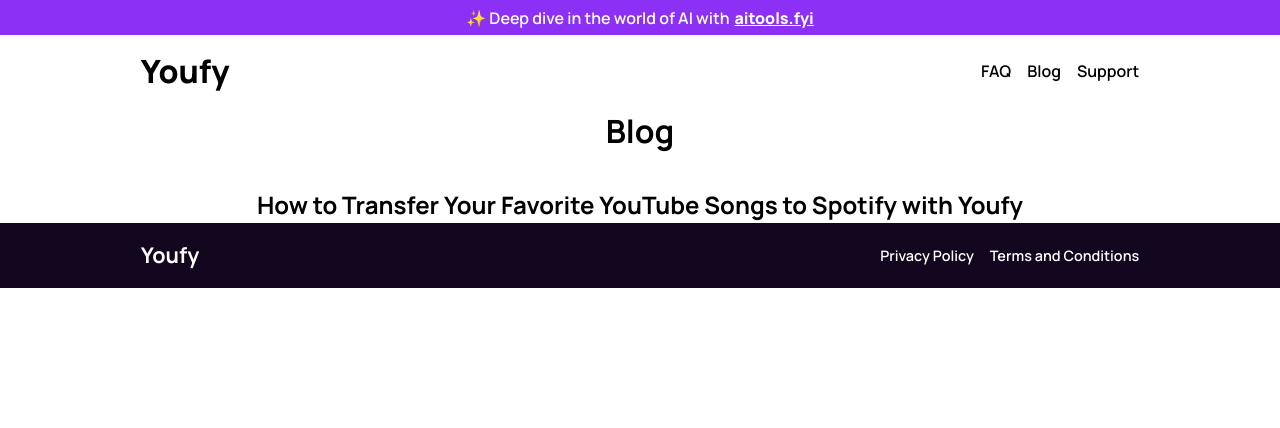
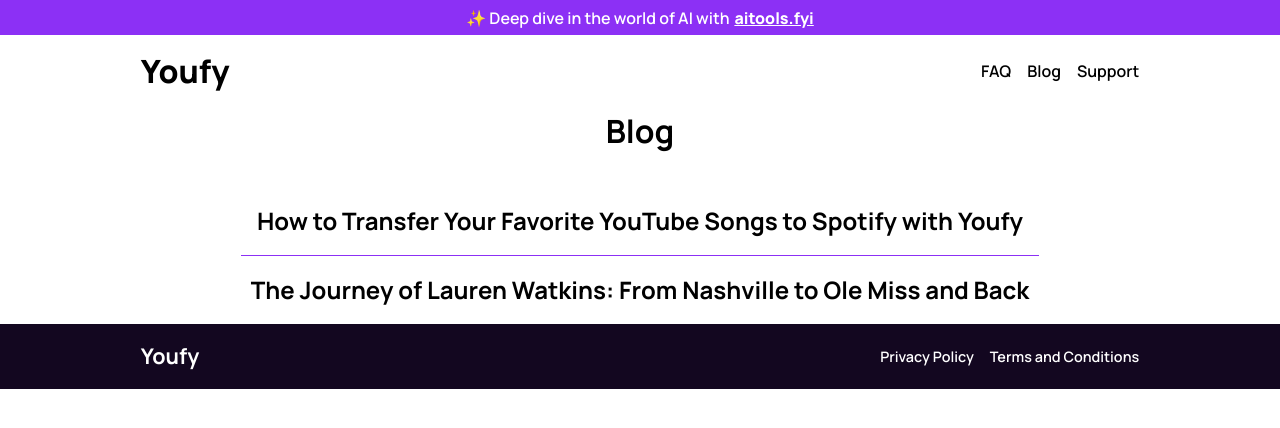
Before and after one commit to imrishit98/youfyapp.com, a Next.js app: page /blog in a window 1280 px wide. Shown: the top 428 px of the page. Built offline with nearby package versions, Linux system fonts and the light colour scheme.

Commit message:
Add lw post on blog list

```diff
--- a/src/pages/blog/index.js
+++ b/src/pages/blog/index.js
@@ -15,6 +15,14 @@ const Blog = () => {
               </Link>
             </h2>
           </li>
+          <li>
+            <h2>
+              <Link href='/blog/the-journey-of-lauren-watkins-from-nashville-to-ole-miss-and-back'>
+                The Journey of Lauren Watkins: From Nashville to Ole Miss and
+                Back
+              </Link>
+            </h2>
+          </li>
         </ul>
       </div>
     </Layout>
--- a/src/styles/main.css
+++ b/src/styles/main.css
@@ -568,6 +568,16 @@ footer p:hover span {
 }
 .blog-page .blog-list {
   list-style: none;
+  display: flex;
+  justify-content: center;
+  align-items: center;
+  flex-direction: column;
+}
+.blog-page .blog-list li {
+  padding: 1rem;
+}
+.blog-page .blog-list li:not(:last-child) {
+  border-bottom: 1px solid #8c30f5;
 }
 
 .blog-post-page {
--- a/src/styles/pages/blog/_index.scss
+++ b/src/styles/pages/blog/_index.scss
@@ -8,5 +8,15 @@
   }
   .blog-list {
     list-style: none;
+    display: flex;
+    justify-content: center;
+    align-items: center;
+    flex-direction: column;
+    li {
+      padding: 1rem;
+      &:not(:last-child) {
+        border-bottom: 1px solid $primary-color;
+      }
+    }
   }
 }
```
Also changed, not shown: 1 other file (tests, documents, lock files or other folders).
